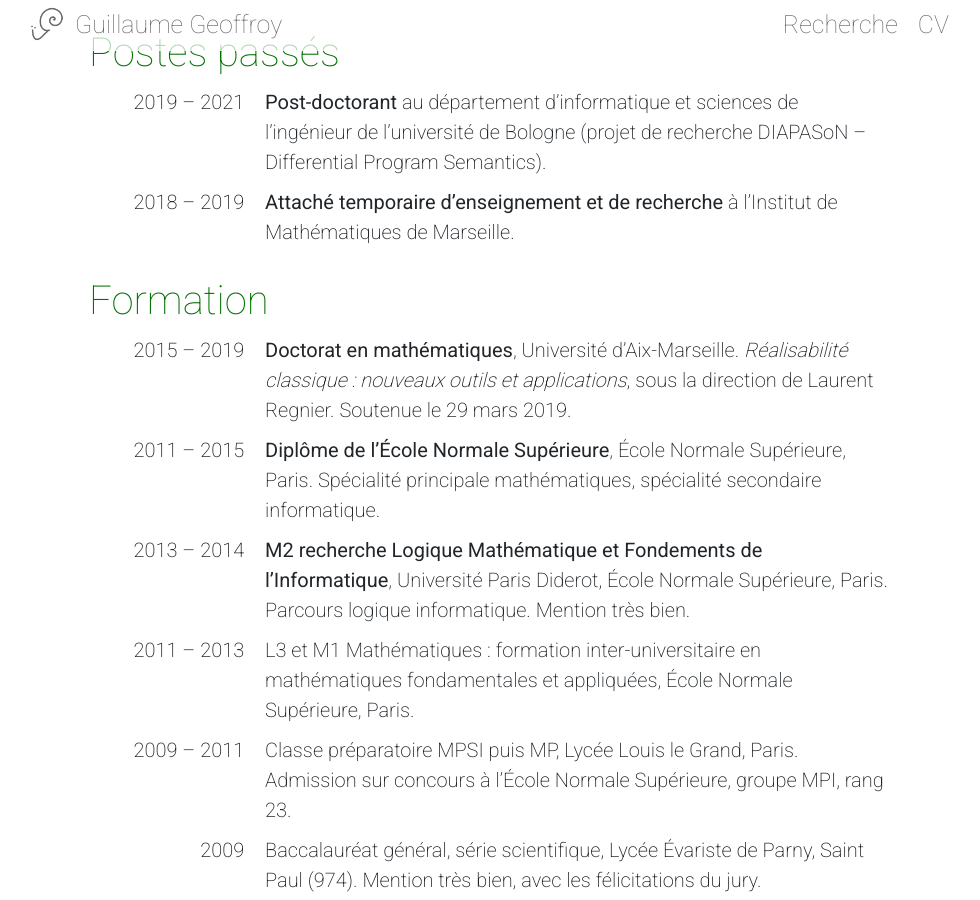
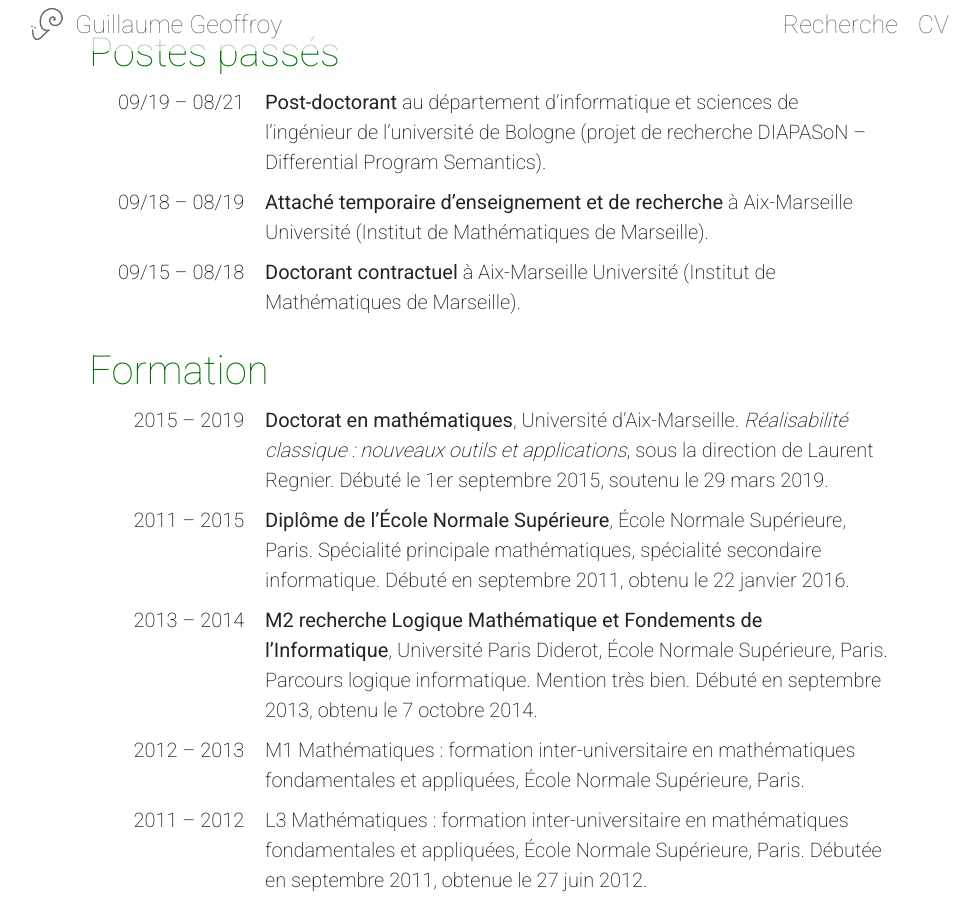
Before and after one commit to guillaume-geoffroy/geoffroy.re, a Jekyll site: the page built from fr/cv.md, in a window 1280 px wide and 900 px high, scrolled down 561 px. Shown: the whole window, without its empty margins (151-1131 px from the left). Built offline with Jekyll 4.4.1, drawn with Linux system fonts in a browser that asks for light colours; nearby versions of some CDN libraries; our own code applies the rules of GitHub Pages for plain Markdown files; some of the changed text lies outside the part shown.

Commit message:
Update CV

```diff
--- a/fr/cv.md
+++ b/fr/cv.md
@@ -11,45 +11,47 @@
 Poste actuel
 ============
 
-Depuis 09/2021 :: **Maître de conférences** à l'Institut de Recherche en Informatique Fondamentale, Université de Paris, département d'informatique.
+Depuis 09/2021 :: **Maître de conférences** à l'Institut de Recherche en Informatique Fondamentale, Université Paris, département d'informatique.
 
 Postes passés
 =============
 
-2019 -- 2021 :: **Post-doctorant** au département d'informatique et sciences de l'ingénieur de l'université de Bologne (projet de recherche DIAPASoN -- Differential Program Semantics).
+09/19 -- 08/21 :: **Post-doctorant** au département d'informatique et sciences de l'ingénieur de l'université de Bologne (projet de recherche DIAPASoN -- Differential Program Semantics).
 
-2018 -- 2019 :: **Attaché temporaire d’enseignement et de recherche** à l’Institut de Mathématiques de Marseille.
+09/18 -- 08/19 :: **Attaché temporaire d’enseignement et de recherche** à Aix-Marseille Université (Institut de Mathématiques de Marseille).
+
+09/15 -- 08/18 :: **Doctorant contractuel** à Aix-Marseille Université (Institut de Mathématiques de Marseille).
 
 Formation
 =========
 
-2015 -- 2019 :: **Doctorat en mathématiques**, Université d’Aix-Marseille. *Réalisabilité classique : nouveaux outils et applications*, sous la direction de Laurent Regnier. Soutenue le 29 mars 2019.
+2015 -- 2019 :: **Doctorat en mathématiques**, Université d’Aix-Marseille. *Réalisabilité classique : nouveaux outils et applications*, sous la direction de Laurent Regnier. Débuté le 1er septembre 2015, soutenu le 29 mars 2019.
 
-2011 -- 2015 :: **Diplôme de l’École Normale Supérieure**, École Normale Supérieure, Paris. Spécialité principale mathématiques, spécialité secondaire informatique.
+2011 -- 2015 :: **Diplôme de l’École Normale Supérieure**, École Normale Supérieure, Paris. Spécialité principale mathématiques, spécialité secondaire informatique. Débuté en septembre 2011, obtenu le 22 janvier 2016.
 
-2013 -- 2014 :: **M2 recherche Logique Mathématique et Fondements de l’Informatique**,    Université Paris Diderot, École Normale Supérieure, Paris. Parcours logique informatique. Mention très bien.
+2013 -- 2014 :: **M2 recherche Logique Mathématique et Fondements de l’Informatique**, Université Paris Diderot, École Normale Supérieure, Paris. Parcours logique informatique. Mention très bien. Débuté en septembre 2013, obtenu le 7 octobre 2014.
 
-2011 -- 2013 :: L3 et M1 Mathématiques : formation inter-universitaire en mathématiques fondamentales et appliquées, École Normale Supérieure, Paris.
+2012 -- 2013 :: M1 Mathématiques : formation inter-universitaire en mathématiques fondamentales et appliquées, École Normale Supérieure, Paris.
+
+2011 -- 2012 :: L3 Mathématiques : formation inter-universitaire en mathématiques fondamentales et appliquées, École Normale Supérieure, Paris. Débutée en septembre 2011, obtenue le 27 juin 2012.
 
 2009 -- 2011 :: Classe préparatoire MPSI puis MP, Lycée Louis le Grand, Paris. Admission sur concours à l’École Normale Supérieure, groupe MPI, rang 23.
 
 2009 :: Baccalauréat général, série scientifique, Lycée Évariste de Parny, Saint Paul (974). Mention très bien, avec les félicitations du jury.
-
-Stages
-======
-
-2014 :: Stage de recherche, Universidad de la República, Montevideo (Uruguay). *Classical realizability in set theory: an example with the model of threads*, sous la direction d’Alexandre Miquel.
 
 Recherche
 =========
 
 ### Publications avec comité de lecture
 
-2021 :: Laura Fontanella, Guillaume Geoffroy. *Preserving cardinals and weak forms of Zorn's lemma in realizability models*. À paraître dans Mathematical Structures in Computer Science.
+
+08/2022 :: Guillaume Geoffroy. *A first-order completeness result about characteristic Boolean algebras in classical realizability*. LICS 2022 : Thirty-Seventh Annual ACM / IEEE Symposium on Logic in Computer Science.
+
+02/2021 :: Laura Fontanella, Guillaume Geoffroy. *Preserving cardinals and weak forms of Zorn's lemma in realizability models*. Mathematical Structures in Computer Science.
 
 01/2021 :: Guillaume Geoffroy, Paolo Pistone. *A partial metric semantics of higher-order types and approximate program transformations*. CSL 2021: 29th EACSL Annual Conference on Computer Science Logic.
 
-07/2018 :: Guillaume Geoffroy. *Classical Realizability as a Classifier for Nondeterminism*. LICS 2018 : Thirty-First Annual ACM / IEEE Symposium on Logic in Computer Science.
+07/2018 :: Guillaume Geoffroy. *Classical Realizability as a Classifier for Nondeterminism*. LICS 2018 : Thirty-Third Annual ACM / IEEE Symposium on Logic in Computer Science.
 
 ### Thèse de doctorat
 
@@ -57,15 +59,7 @@
 
 ### Publications en préparation
 
-Guillaume Geoffroy. *Extensional denotational semantics of higher-order probabilistic programs, beyond the discrete case*. En cours de relecture.
-
-### Exposés
-
-11/2020 ::  *Denotational semantics of probabilistic programs, beyond the discrete case*, réunion ANR PPS.
-
-09/2018 :: *Connecting degrees of parallelism and Boolean algebras through classical realizability*, CHoCoLa.
-
-07/2018 :: *Classical realizability as a classifier for nondeterminism*, LICS 2018.
+Guillaume Geoffroy. *Extensional denotational semantics of higher-order probabilistic programs, beyond the discrete case*.
 
 ### Colloques et rencontres scientifiques
 
@@ -85,6 +79,8 @@
 Enseignement
 ============
 
+Depuis 2021 :: **Maître de conférences** en informatique à l'Université Paris Cité (192h par an).
+
 2020 :: Algorithmes en Python (30h, travaux pratiques, licence de biologie).
 
 2018 -- 2019 :: **ATER** à l’Université d’Aix-Marseille (192h par an). Algèbre linéaire ; méthodologie ; langage et raisonnement mathématiques (cours et travaux dirigés, L1) ; programmation C et système (travaux pratiques, L1) ; ateliers d’initiation à la recherche (lycée).
```
Also changed, not shown: en/cv.md (+7 -15 lines), en/index.md (+1 -1 lines), fr/index.md (+1 -1 lines), fr/research.md (+3 -2 lines), 3 other files.
